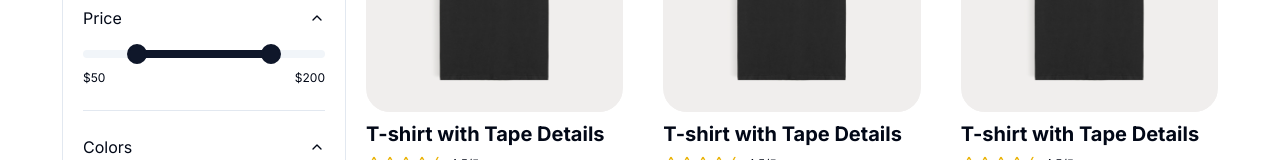
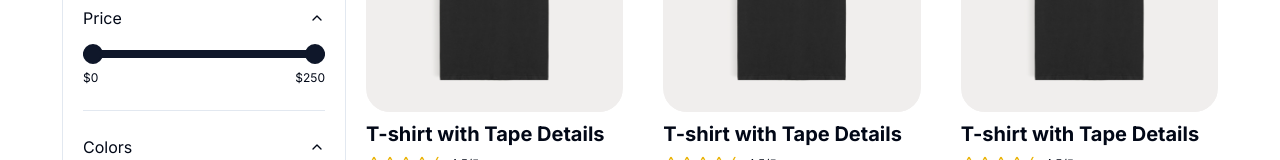
Before and after one commit to mehmetext/ecommerce-template-next, a Next.js app: page /kids in a window 1280 px wide. Shown: the part 446-606 px from the top of the page. Built offline with nearby package versions, Linux system fonts and the light colour scheme; no server answers; a web font is replaced by a local one.

Commit message:
Update Filters.tsx

```diff
--- a/src/app/(site)/[slug]/components/Filters.tsx
+++ b/src/app/(site)/[slug]/components/Filters.tsx
@@ -43,8 +43,8 @@ export default function Filters({
 }) {
   const router = useRouter();
   const [minMax, setMinMax] = useState([
-    Number(searchParams.min) || 50,
-    Number(searchParams.max) || 200,
+    Number(searchParams.min) || 0,
+    Number(searchParams.max) || 250,
   ]);
   const [colors, setColors] = useState<string[]>(
     searchParams.colors ? (searchParams.colors as string).split(",") : []
@@ -179,9 +179,11 @@ export default function Filters({
         className="sticky bottom-4"
         onClick={() => {
           router.push(
-            `?min=${minMax[0]}&max=${minMax[1]}${
-              colors.length > 0 ? `&colors=${colors}` : ""
-            }${sizes.length > 0 ? `&sizes=${sizes}` : ""}`
+            `?${minMax[0] > 0 ? `min=${minMax[0]}` : ""}${
+              minMax[1] < 250 ? `&max=${minMax[1]}` : ""
+            }${colors.length > 0 ? `&colors=${colors}` : ""}${
+              sizes.length > 0 ? `&sizes=${sizes}` : ""
+            }`
           );
 
           if (closeDrawer) closeDrawer();
```
